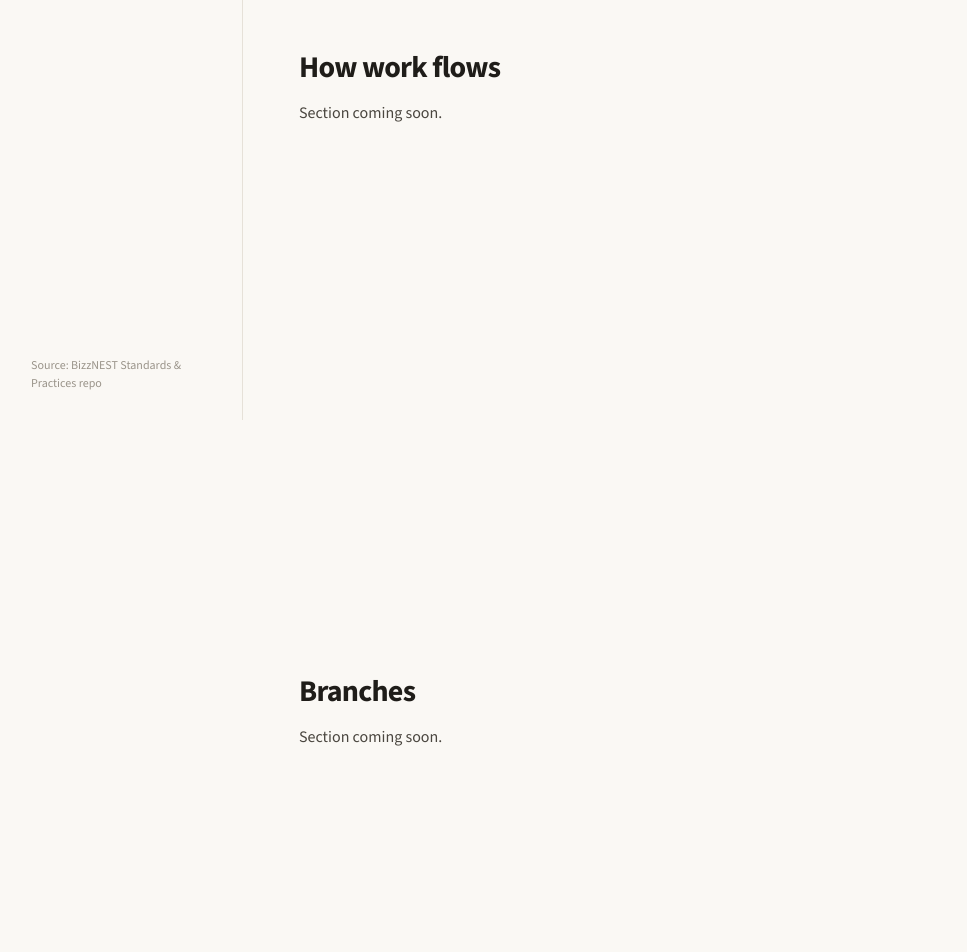
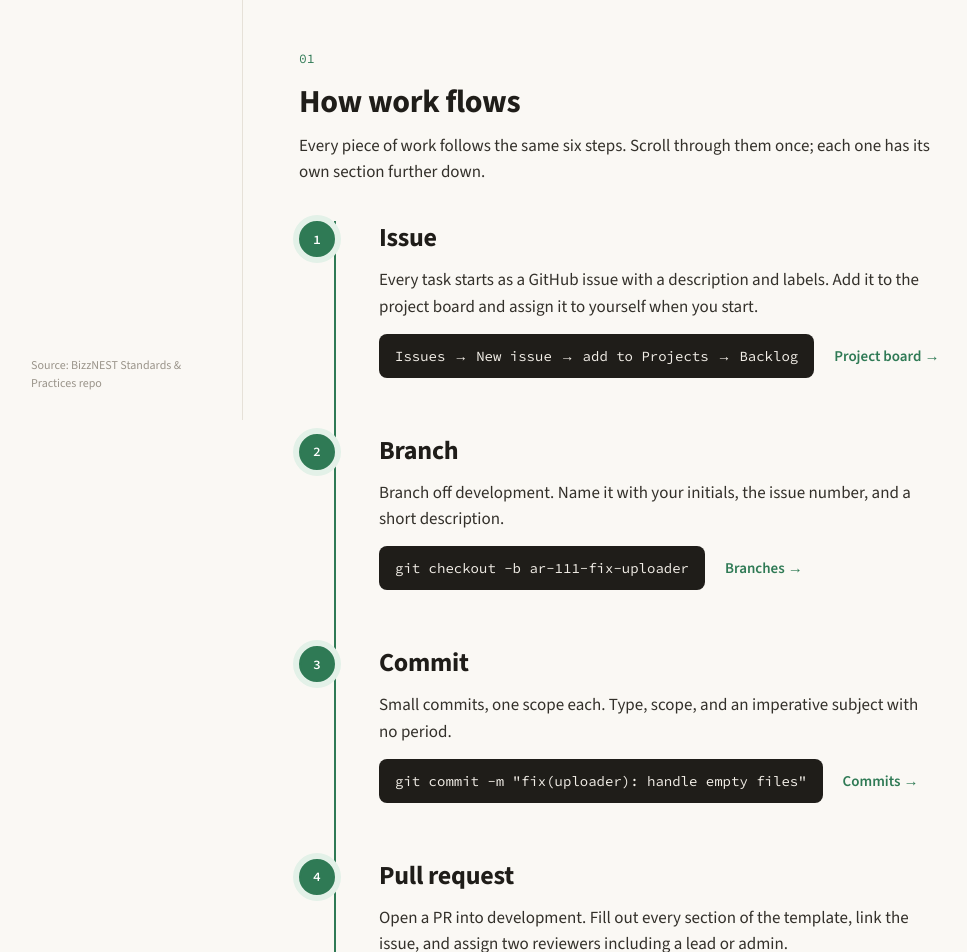
Before and after one commit to BizzNEST/Git-At-BizzNEST, a Next.js app: page / in a window 1280 px wide. Shown: the part 380-1332 px from the top of the page, without its empty margins (17-984 px from the left). Built offline with nearby package versions, Linux system fonts and the light colour scheme.

Commit message:
feat(flow):Add how work flows section

```diff
--- a/src/app/globals.css
+++ b/src/app/globals.css
@@ -5,6 +5,8 @@
   --color-paper: #faf8f4;
   --color-ink: #1f1d19;
   --color-ink-muted: #4a463f;
+  --color-ink-soft: #33302a;
+  --color-cream: #f3efe8;
   --color-ink-faint: #9a948a;
   --color-line: #e6e1d8;
   --color-sand: #f0ece4;
--- a/src/app/page.tsx
+++ b/src/app/page.tsx
@@ -1,4 +1,5 @@
 import Hero from "@/components/Hero";
+import HowWorkFlows from "@/components/HowWorkFlows";
 import Sidebar from "@/components/Sidebar";
 import { NAV_ITEMS } from "@/components/nav-items";
 
@@ -8,9 +9,9 @@ export default function Home() {
       <Sidebar />
       <main className="flex min-w-0 flex-col gap-10 px-3 pb-14 pt-4 min-[521px]:gap-12 min-[521px]:px-5 min-[521px]:pb-16 min-[521px]:pt-6 desk:gap-16 desk:px-14 desk:pb-20 desk:pt-10">
         <Hero />
-        {/* Placeholder sections so the sidebar's scroll-spy can be verified.
-            Each will be replaced by its real component. */}
-        {NAV_ITEMS.map((item) => (
+        <HowWorkFlows />
+        {/* Placeholder sections until each one is built. */}
+        {NAV_ITEMS.filter((item) => item.id !== "start").map((item) => (
           <section
             key={item.id}
             id={item.id}
--- /dev/null
+++ b/src/components/HowWorkFlows.tsx
@@ -0,0 +1,164 @@
+"use client";
+
+import { useEffect, useRef, useState } from "react";
+import SectionHeading from "./SectionHeading";
+
+const STEPS = [
+  {
+    title: "Issue",
+    desc: "Every task starts as a GitHub issue with a description and labels. Add it to the project board and assign it to yourself when you start.",
+    cmd: "Issues → New issue → add to Projects → Backlog",
+    href: "board",
+    link: "Project board",
+  },
+  {
+    title: "Branch",
+    desc: "Branch off development. Name it with your initials, the issue number, and a short description.",
+    cmd: "git checkout -b ar-111-fix-uploader",
+    href: "branches",
+    link: "Branches",
+  },
+  {
+    title: "Commit",
+    desc: "Small commits, one scope each. Type, scope, and an imperative subject with no period.",
+    cmd: 'git commit -m "fix(uploader): handle empty files"',
+    href: "commits",
+    link: "Commits",
+  },
+  {
+    title: "Pull request",
+    desc: "Open a PR into development. Fill out every section of the template, link the issue, and assign two reviewers including a lead or admin.",
+    cmd: "Closes #111  ·  card → In Review",
+    href: "pull-requests",
+    link: "Pull requests",
+  },
+  {
+    title: "Review",
+    desc: "Reviewers respond within 24 hours. Address every comment, push new commits, and re-request review.",
+    cmd: "git push  →  Re-request review",
+    href: "pull-requests",
+    link: "Code review",
+  },
+  {
+    title: "Merge & close",
+    desc: "Merge after approval. Move the card to Done and close the issue.",
+    cmd: "Merge pull request  ·  card → Done",
+    href: "board",
+    link: "Project board",
+  },
+];
+
+/**
+ * Section 01. Six steps down a vertical rail. The green rail fills as you
+ * scroll, and each step fades in the first time it comes into view.
+ */
+export default function HowWorkFlows() {
+  const stepsRef = useRef<HTMLDivElement>(null);
+  const [progress, setProgress] = useState(0);
+  const [revealed, setRevealed] = useState<boolean[]>(() => STEPS.map(() => false));
+
+  useEffect(() => {
+    const el = stepsRef.current;
+    if (!el) return;
+
+    const update = () => {
+      const rect = el.getBoundingClientRect();
+      const ratio = Math.max(0, Math.min(1, (window.innerHeight * 0.6 - rect.top) / rect.height));
+      setProgress(Math.round(ratio * 100));
+
+      const rows = el.querySelectorAll<HTMLElement>("[data-flow-step]");
+      setRevealed((prev) => {
+        let changed = false;
+        const next = prev.map((on, i) => {
+          if (on) return true;
+          const row = rows[i];
+          const show = !!row && row.getBoundingClientRect().top < window.innerHeight * 0.85;
+          if (show) changed = true;
+          return show;
+        });
+        return changed ? next : prev;
+      });
+    };
+
+    window.addEventListener("scroll", update, { passive: true });
+    window.addEventListener("resize", update);
+    update();
+    return () => {
+      window.removeEventListener("scroll", update);
+      window.removeEventListener("resize", update);
+    };
+  }, []);
+
+  return (
+    <section id="start" className="flex scroll-mt-16 flex-col gap-7 desk:scroll-mt-0">
+      <SectionHeading num="01" title="How work flows">
+        Every piece of work follows the same six steps. Scroll through them once;
+        each one has its own section further down.
+      </SectionHeading>
+
+      <div className="flex flex-col pt-2">
+        <div ref={stepsRef} className="relative flex min-w-0 flex-col">
+          <div className="absolute bottom-0 left-[17px] top-0 w-0.5 bg-line desk:left-[35px]" />
+          <div
+            className="absolute left-[17px] top-0 w-0.5 bg-green transition-[height] duration-250 ease-linear motion-reduce:transition-none desk:left-[35px]"
+            style={{ height: `${progress}%` }}
+          />
+
+          {STEPS.map((step, i) => {
+            const on = revealed[i];
+            const last = i === STEPS.length - 1;
+            return (
+              <div
+                key={step.title}
+                data-flow-step={i}
+                className={`relative grid grid-cols-[52px_minmax(0,1fr)] items-start gap-x-2 desk:grid-cols-[72px_minmax(0,1fr)] ${
+                  last ? "pb-0" : "pb-10 desk:pb-14"
+                }`}
+              >
+                <div
+                  className={`relative z-[1] flex size-9 items-center justify-center rounded-full border-2 font-mono text-[13px] font-semibold transition-all duration-500 ease-[cubic-bezier(.4,0,.2,1)] motion-reduce:transition-none ${
+                    on
+                      ? "border-green bg-green text-white shadow-[0_0_0_6px_#e3f1e8]"
+                      : "border-line bg-paper text-ink-faint shadow-[0_0_0_6px_#faf8f4]"
+                  }`}
+                >
+                  {i + 1}
+                </div>
+
+                <div
+                  className={`flex min-w-0 flex-col gap-3.5 pt-0.5 transition-[opacity,transform] duration-700 ease-[cubic-bezier(.2,.7,.2,1)] motion-reduce:transition-none ${
+                    on ? "translate-y-0 opacity-100" : "translate-y-[18px] opacity-0"
+                  }`}
+                >
+                  <div className="text-[26px] font-bold leading-[1.15] tracking-[-0.01em]">
+                    {step.title}
+                  </div>
+                  <p className="max-w-[560px] text-[17px] leading-[1.55] text-ink-soft text-pretty">
+                    {step.desc}
+                  </p>
+                  <div className="grid grid-cols-[minmax(0,1fr)] items-center justify-start gap-x-5 gap-y-3 desk:grid-cols-[minmax(0,auto)_auto]">
+                    <div className="min-w-0 rounded-lg bg-ink px-4 py-3 font-mono text-sm text-cream [overflow-wrap:anywhere]">
+                      {step.cmd}
+                    </div>
+                    <a
+                      href={`#${step.href}`}
+                      className="whitespace-nowrap text-[15px] font-semibold text-green"
+                    >
+                      {step.link} →
+                    </a>
+                  </div>
+                </div>
+              </div>
+            );
+          })}
+        </div>
+      </div>
+
+      <div className="max-w-[760px] rounded-[10px] bg-green-tint px-[22px] py-[18px] text-base leading-normal text-green-deep">
+        <strong>One rule underneath all of it:</strong> always have a GitHub issue
+        for the work you are doing, and keep its card on the project board in the
+        correct column.
+      </div>
+    </section>
+  );
+}
--- /dev/null
+++ b/src/components/SectionHeading.tsx
@@ -0,0 +1,22 @@
+type Props = {
+  num: string;
+  title: string;
+  children?: React.ReactNode;
+};
+
+/** Numbered heading block used at the top of every section. */
+export default function SectionHeading({ num, title, children }: Props) {
+  return (
+    <div className="flex flex-col gap-2">
+      <div className="font-mono text-[13px] text-green">{num}</div>
+      <h2 className="text-[26px] font-bold tracking-[-0.01em] min-[521px]:text-[32px]">
+        {title}
+      </h2>
+      {children ? (
+        <p className="max-w-[640px] text-[17px] leading-[1.55] text-ink-soft text-pretty">
+          {children}
+        </p>
+      ) : null}
+    </div>
+  );
+}
```
